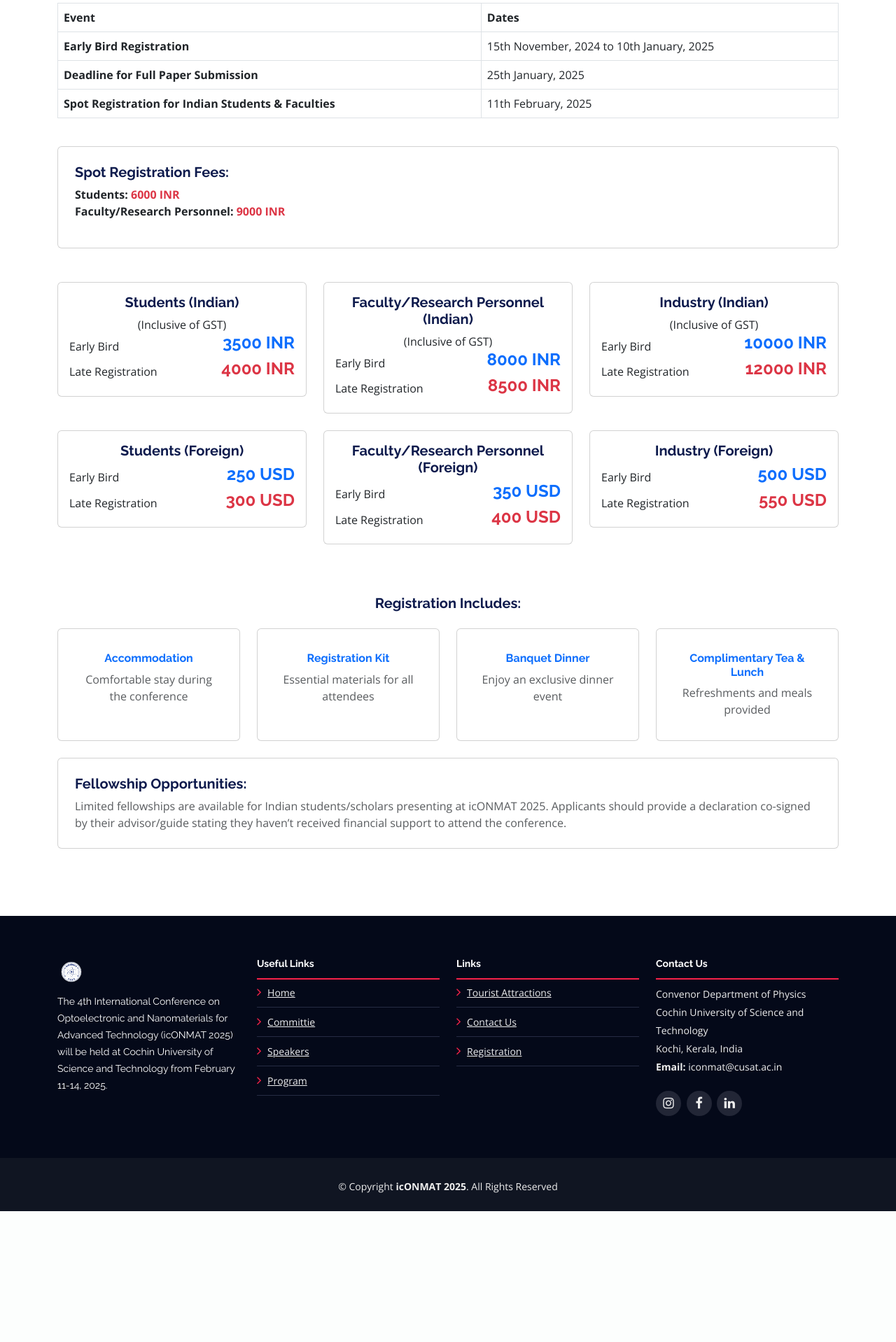
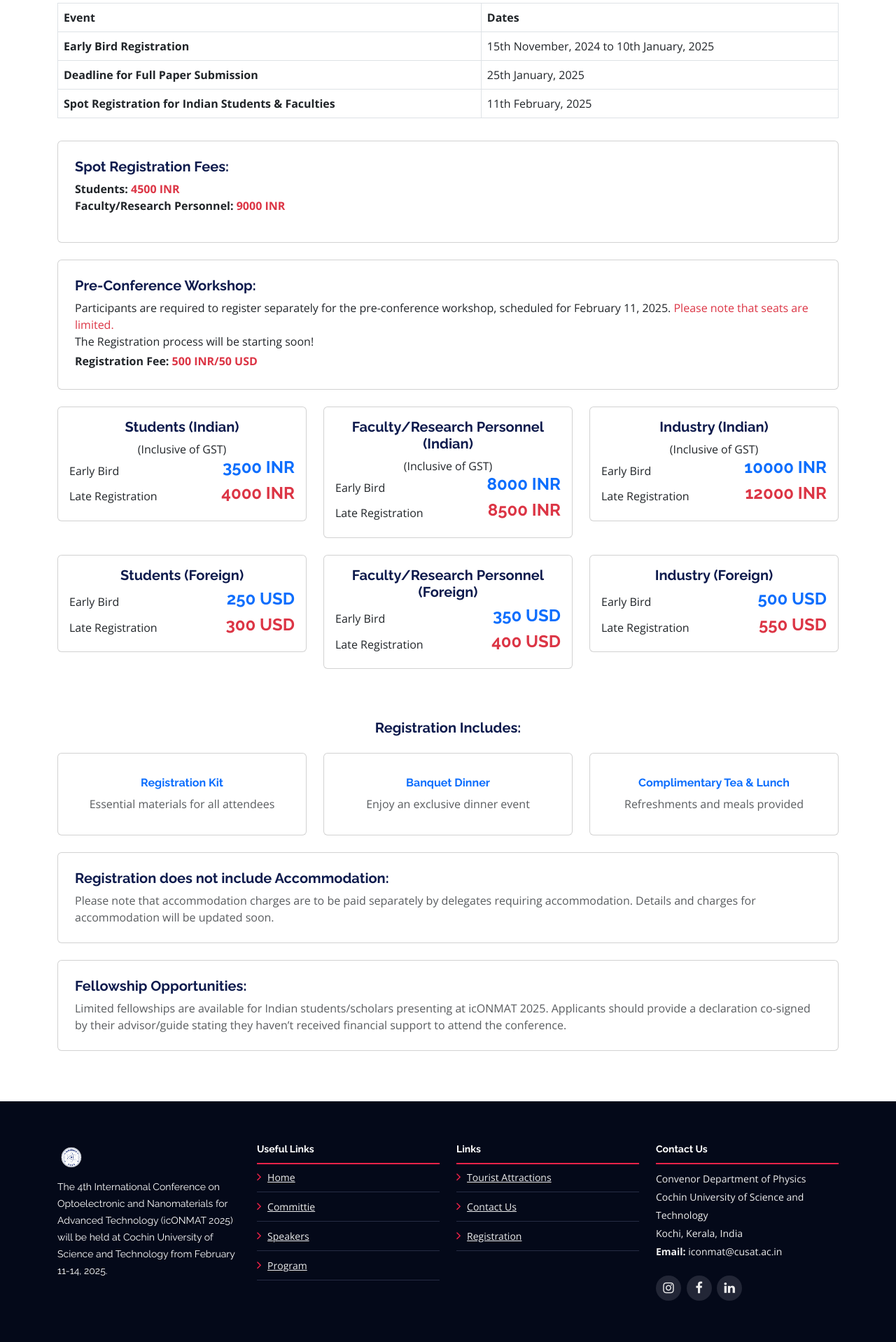
Before and after one commit to VarshaShaheen/IconMat, a Django app: page /registration/ in a window 1280 px wide. Shown: the part 272-2190 px from the top of the page at 70% size. Before the commit the page ends 2003 px from the top, so only its background shows below. Run offline with Django 5.2, Linux system fonts and the light colour scheme; parts of the project's set-up code (start-up, migrations or seed data) failed here and were passed over; some libraries are stand-ins or nearby versions.

Commit message:
registration details revised

```diff
--- a/templates/home/registration.html
+++ b/templates/home/registration.html
@@ -8,11 +8,10 @@
             <div class="section-header text-center mb-5 wow fadeInUp">
                 <h2 class="fw-bold display-4">Registration Details for icONMAT 2025</h2>
                 <p>The Registration process will be starting soon!</p>
-
             </div>
 
             <!-- Registration Dates Table -->
-            <div class="table-responsive my-4 wow fadeInUp">
+            <div class="table-responsive my-3 wow fadeInUp">
                 <table class="table table-bordered text-left bg-white ">
                     <thead class="thead-light">
                     <tr>
@@ -38,13 +37,25 @@
             </div>
 
             <!-- Additional Information Card -->
-            <div class="card w-100 p-4 mb-5 wow fadeInUp">
+            <div class="card w-100 p-4 mb-4 wow fadeInUp">
                 <h5 class="fw-bold">Spot Registration Fees:</h5>
                 <ul class="list-unstyled">
-                    <li><strong>Students:</strong> <span class="fw-bold text-danger">6000 INR</span></li>
+                    <li><strong>Students:</strong> <span class="fw-bold text-danger">4500 INR</span></li>
                     <li><strong>Faculty/Research Personnel:</strong> <span class="fw-bold text-danger">9000 INR</span>
                     </li>
                 </ul>
+            </div>
+            <!-- Additional Information Card -->
+            <div class="card w-100 p-4 mb-4 wow fadeInUp">
+                <h5 class="fw-bold">Pre-Conference Workshop:</h5>
+                <p class="pb-1">
+                    Participants are required to register separately for the pre-conference workshop, scheduled for
+                    February 11, 2025. <span class="text-danger"> Please note that seats are limited.</span> <br>
+                    The Registration process will be starting soon!
+                </p>
+                <p class="pb-1">
+                    <strong>Registration Fee:</strong> <span class="fw-bold text-danger">500 INR/50 USD</span>
+                </p>
             </div>
 
             {% include 'home/registration_fee.html' %}
@@ -54,15 +65,7 @@
                 <h5 class="fw-bold text-center mb-4">Registration Includes:</h5>
                 <div class="row justify-content-center">
                     <!-- Individual Cards for Each Inclusion -->
-                    <div class="col-md-3 mb-4">
-                        <div class="card text-center p-3 h-100">
-                            <div class="card-body">
-                                <h6 class="fw-bold text-primary">Accommodation</h6>
-                                <p class="text-muted mb-0">Comfortable stay during the conference</p>
-                            </div>
-                        </div>
-                    </div>
-                    <div class="col-md-3 mb-4">
+                    <div class="col-md-4 mb-4">
                         <div class="card text-center p-3 h-100">
                             <div class="card-body">
                                 <h6 class="fw-bold text-primary">Registration Kit</h6>
@@ -70,7 +73,7 @@
                             </div>
                         </div>
                     </div>
-                    <div class="col-md-3 mb-4">
+                    <div class="col-md-4 mb-4">
                         <div class="card text-center p-3 h-100">
                             <div class="card-body">
                                 <h6 class="fw-bold text-primary">Banquet Dinner</h6>
@@ -78,7 +81,7 @@
                             </div>
                         </div>
                     </div>
-                    <div class="col-md-3 mb-4">
+                    <div class="col-md-4 mb-4">
                         <div class="card text-center p-3 h-100">
                             <div class="card-body">
                                 <h6 class="fw-bold text-primary">Complimentary Tea & Lunch</h6>
@@ -88,8 +91,16 @@
                     </div>
                 </div>
 
+                <!-- Note -->
+                <div class="card w-100 p-4 mb-4 wow fadeInUp">
+                    <h5 class="fw-bold"> Registration does not include Accommodation:</h5>
+                    <p class="text-muted">
+                        Please note that accommodation charges are to be paid separately by delegates requiring
+                        accommodation. Details and charges for accommodation will be updated soon.
+                    </p>
+                </div>
                 <!-- Fellowship Information -->
-            <div class="card w-100 p-4 mb-5 wow fadeInUp">
+                <div class="card w-100 p-4 mb-4 wow fadeInUp">
                     <h5 class="fw-bold">Fellowship Opportunities:</h5>
                     <p class="text-muted">
                         Limited fellowships are available for Indian students/scholars presenting at icONMAT 2025.
```
Lines whose indentation alone changed are shown as unchanged.
